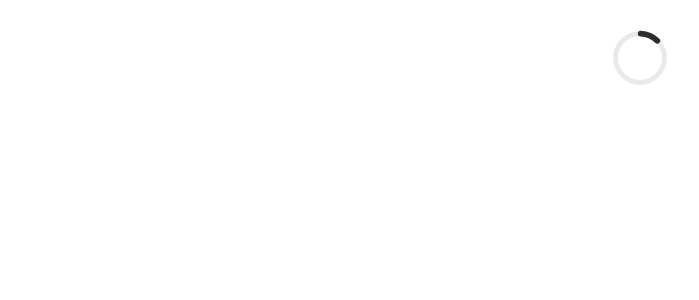
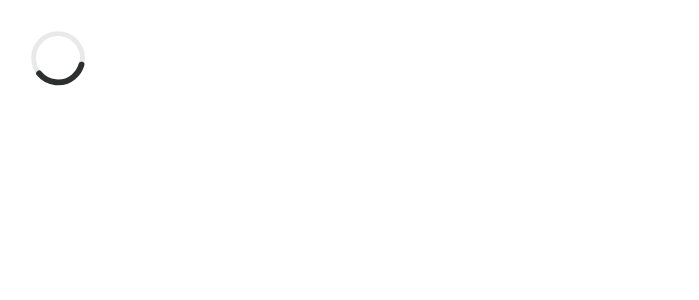
Before and after one commit to cupokyle/whatnow, a Next.js app: page /Loading in a window 1280 px wide. Shown: the top 300 px of the page, without its empty margins (0-699 px from the left). Built offline with nearby package versions, Linux system fonts and the light colour scheme.

Commit message:
maintenance

```diff
--- a/pages/Loading.js
+++ b/pages/Loading.js
@@ -1,18 +1,14 @@
 import React from "react";
-import Lottie from "react-lottie";
+import Lottie from "lottie-react"; // Try this if the named import doesn't work
 import animationData from "./loading-state.json";
 
 function Loading() {
-  const defaultOptions = {
-    loop: true,
-    autoplay: true,
-    animationData: animationData,
-    rendererSettings: {
-    //   preserveAspectRatio: "xMidYMid slice",
-    },
-  };
+  if (!Lottie) {
+    console.error("Lottie is not defined. Please check the import.");
+    return null;
+  }
 
-  return <Lottie options={defaultOptions} height="100px" width="100px" />;
+  return <Lottie animationData={animationData} style={{ height: 100, width: 100 }} />;
 }
 
 export default Loading;
--- a/pages/index.js
+++ b/pages/index.js
@@ -99,7 +99,7 @@ async function onSubmitHandling(prompt, state, dispatch, artStyle) {
     let apiPrompt = state.summary ? `${state.summary}. ${prompt}` : prompt;
 
     apiPrompt = processArray(apiPrompt.split('.'));
-    console.log('processed', apiPrompt);
+    // console.log('processed', apiPrompt);
 
     const [storyData, imgRes] = await Promise.all([
       fetchData(
```
Also changed, not shown: package.json (+4 -4 lines), 1 other file (tests, documents, lock files or other folders).
